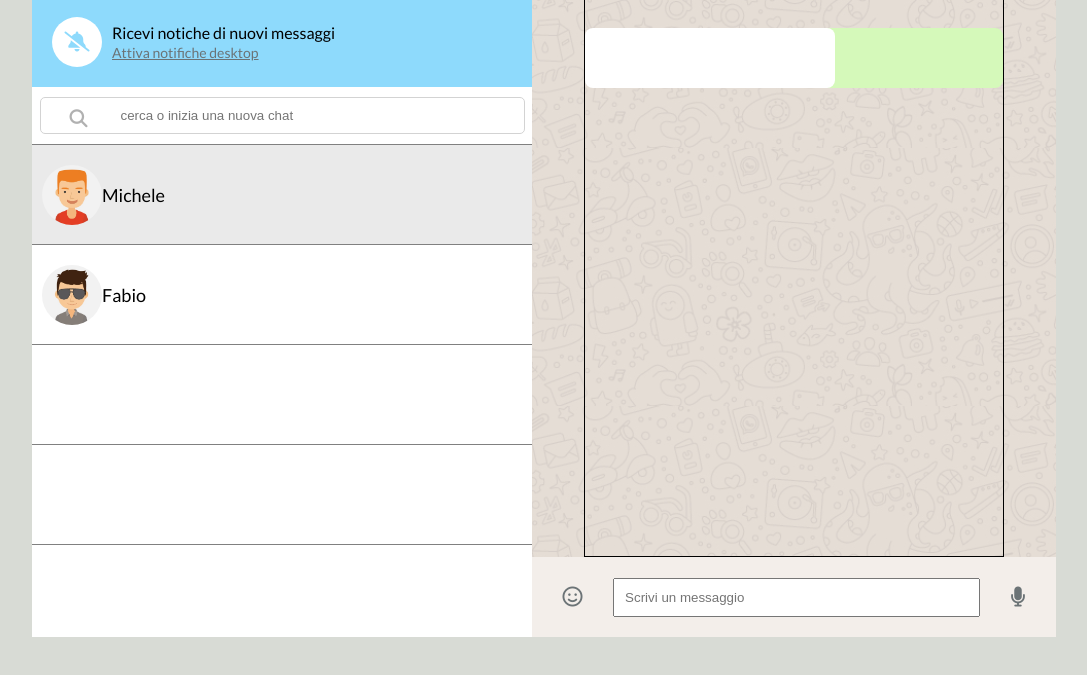
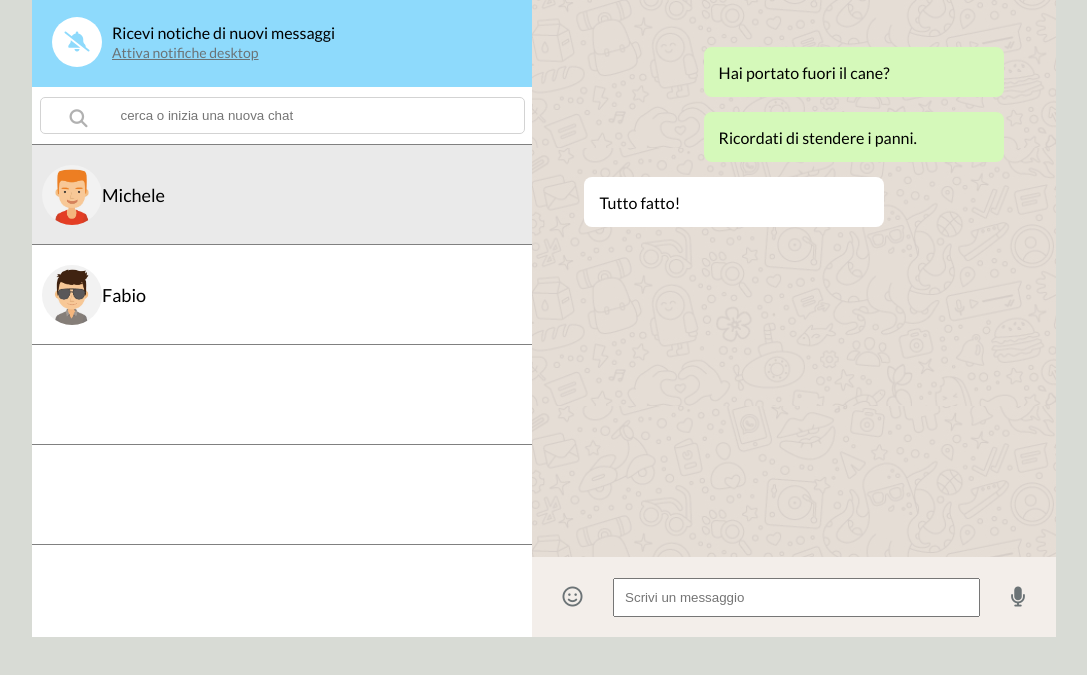
Before and after one commit to San-Moro/vue-boolzapp, a plain HTML site: page index.html in a window 1280 px wide. Shown: the part 123-798 px from the top of the page, without its empty margins (96-1183 px from the left). Drawn offline with nearby package versions, Linux system fonts and the light colour scheme.

Commit message:
Added correct position in main chat

```diff
--- a/css/style.css
+++ b/css/style.css
@@ -219,28 +219,31 @@ h3 {
     width: 80%;
     height: 100%;
     margin: 0 auto;
-    padding-top: 30px;
-    position: relative;
-    /* DEBUG */
-    border: 1px solid black;
+    padding-top: 50px;
 }
 
 .user-message,
 .answer-message {
-    width: 250px;
-    height: 60px;
+    width: 300px;
+    max-width: 450px;
+    min-height: 50px;
     border-radius: 8px;
-    position: absolute;
-    display: block;
+    align-items: center;
+    padding: 15px;
+    margin-bottom: 15px;
+}
+
+.row-user-message {
+    align-items: flex-end;
+    flex-direction: column;
 }
 
 .user-message {
     background-color: var(--mess-sent-user);
-    right: 0;
 }
+
 .answer-message {
     background-color: white;
-    left: 0;
 }
 
 /* Footer-current-chat */
--- a/index.html
+++ b/index.html
@@ -93,11 +93,18 @@
                     <!-- main of conversation -->
                     <div class="main-current-chat">
                         <div class="container-main-chat ">
-                            <div class="row-message">
-                                <div class="user-message"></div>
+                            <div class="row-user-message d-flex">
+                                <div class="user-message d-flex">
+                                    <p>Hai portato fuori il cane?</p>
+                                </div>
+                                <div class="user-message d-flex">
+                                    <p>Ricordati di stendere i panni.</p>
+                                </div>
                             </div>
-                            <div class="row-message">
-                                <div class="answer-message"></div>
+                            <div class="row-answer-message">
+                                <div class="answer-message d-flex">
+                                    <p>Tutto fatto!</p>
+                                </div>
                             </div>
                         </div>
                     </div>
```
